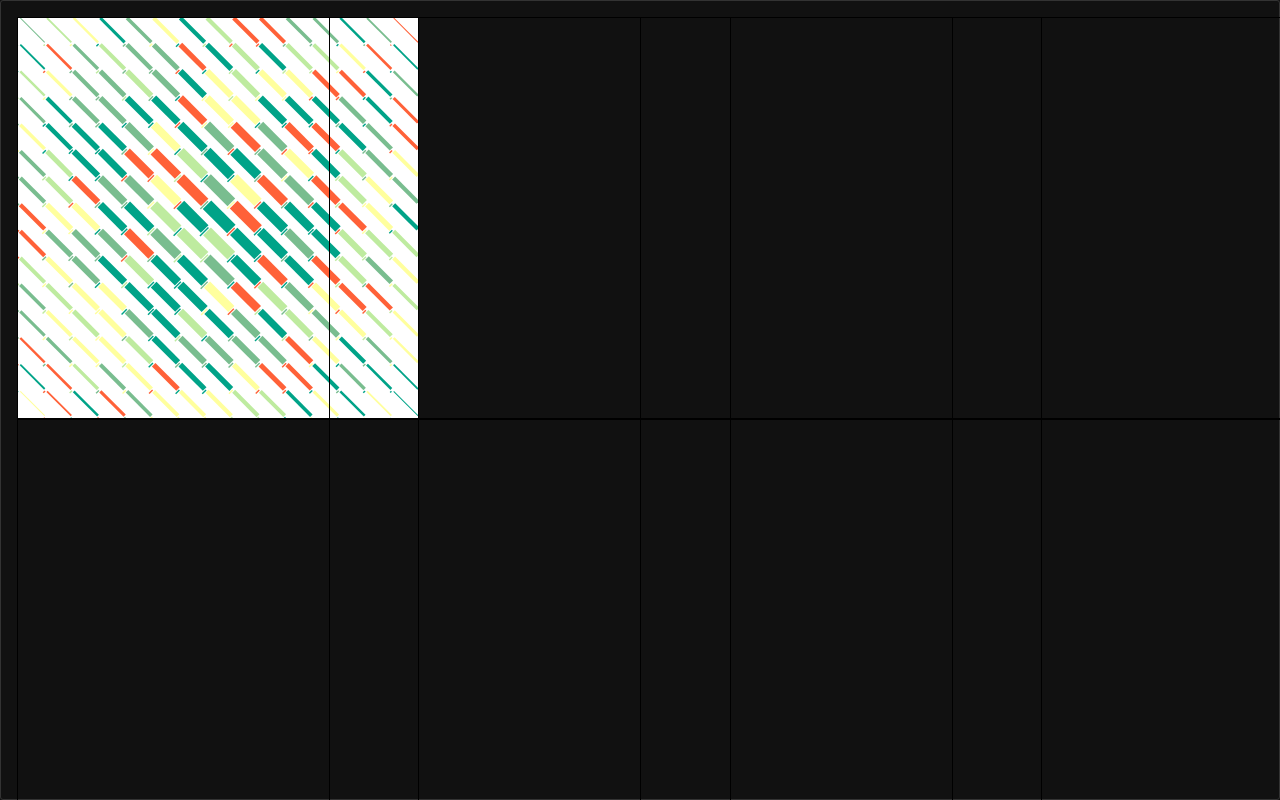
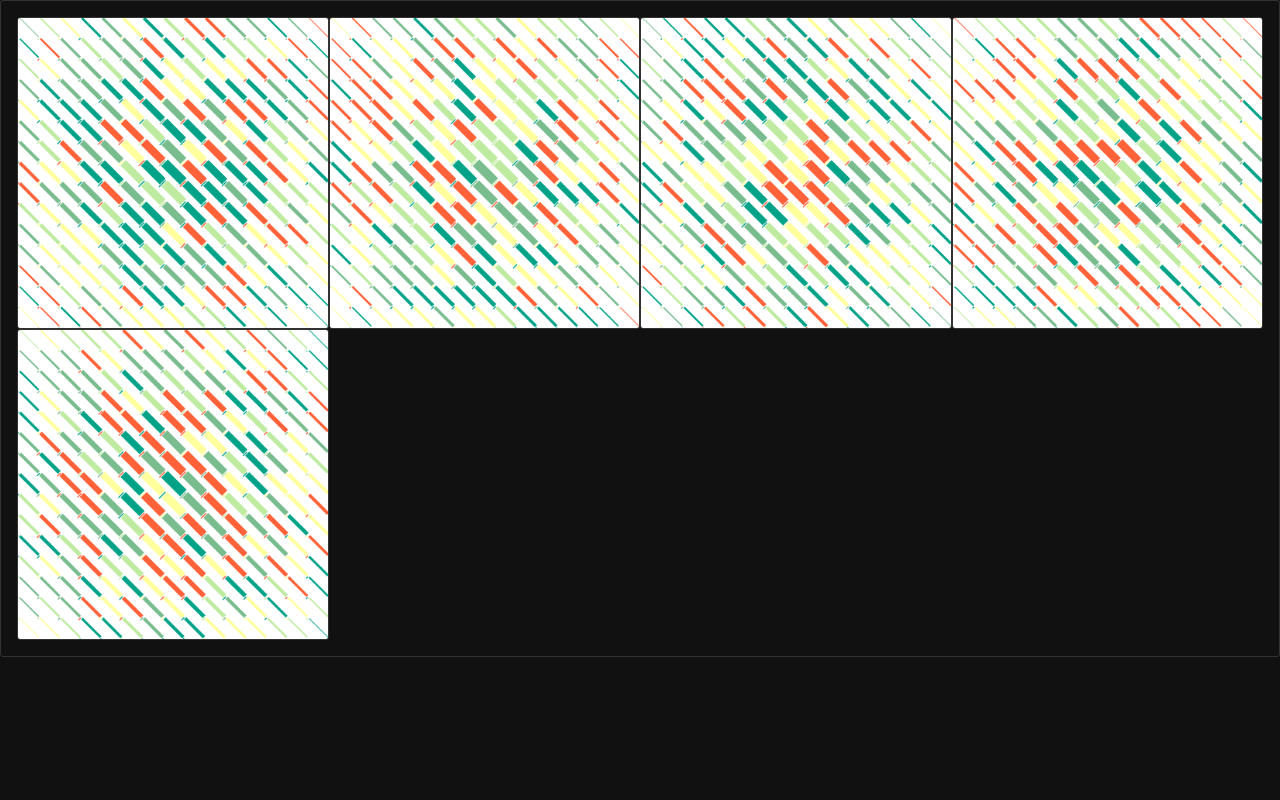
Before and after one commit to 0halo1/canvas-studio, a React (Vite) app: page / in a window 1280 px wide. Built offline with nearby package versions, Linux system fonts and the light colour scheme.

Commit message:
an engine that creates multi-generated canvas image

```diff
--- a/src/canvas-studio/types.tsx
+++ b/src/canvas-studio/types.tsx
@@ -16,5 +16,6 @@ export interface EngineCoreOptions {
   id: string
   width: number
   height: number
+  iterations: number
   createEngine: (width: number, height: number, id: string) => Engine
 }
--- a/src/canvas-studio/use-engine.tsx
+++ b/src/canvas-studio/use-engine.tsx
@@ -42,8 +42,23 @@ export const useEngine = ({ options }: { options: EngineOptions }) => {
 
   useEffect(() => {
     if (!engineRef.current) return
-    engineRef.current.render()
+
+    // For each iteration, render the engine and update the image, hence, we get new images for each iteration.
+    for (let i = 0; i < resolvedOptions.iterations; i++) {
+      if (resolvedOptions.debugEngine) {
+        console.log(`Rendering iteration ${i + 1}`)
+      }
+
+      // Render the engine
+      engineRef.current.render()
+
+      // Update the image
+      const img = document.getElementById(`${resolvedOptions.id}-img-${i}`) as HTMLImageElement
+      if (img) {
+        img.src = engineRef.current.getClientCanvas().getCanvas().toDataURL()
+      }
+    }
   }, [engineRef.current])
 
-  return engineRef.current
+  return { ref: engineRef.current }
 }
--- a/src/components/canvas.tsx
+++ b/src/components/canvas.tsx
@@ -12,13 +12,12 @@ export const createKGridEntity = (id: number): Entity => {
 }
 
 export const App = () => {
-  const engine = useEngine({
+  useEngine({
     options: {
-      id: 'canvas-studio-0',
-      debugLoop: false,
-      animate: false,
-      debugEngine: false,
+      id: 'canvas-studio',
+      debugEngine: true,
       width: 400,
+      iterations: 5,
       height: 400,
       entities: [createKGridEntity(0)],
       createEngine: (width: number, height: number, id: string) => new Engine(width, height, id),
@@ -27,11 +26,18 @@ export const App = () => {
 
   return (
     <div className='bg-background min-h-screen'>
-      <div className='p-md h-screen grid grid-cols-4 items-center justify-center border border-accents_7 rounded-tertiary'>
-        {[...Array(8)].map((_, i) => (
-          <canvas id={`canvas-studio-${i}`} width={400} height={400} className='border border-border' />
+      <div className='p-md grid grid-cols-4 items-center justify-center border border-accents_7 rounded-tertiary'>
+        {[...Array(5)].map((_, i) => (
+          <img
+            key={`canvas-studio-img-${i}`}
+            id={`canvas-studio-img-${i}`}
+            className='border border-accents_7 rounded-tertiary'
+            width={400}
+            height={400}
+          />
         ))}
       </div>
+      <canvas id={`canvas-studio`} width={400} height={400} className='border border-border hidden' />
     </div>
   )
 }
```
